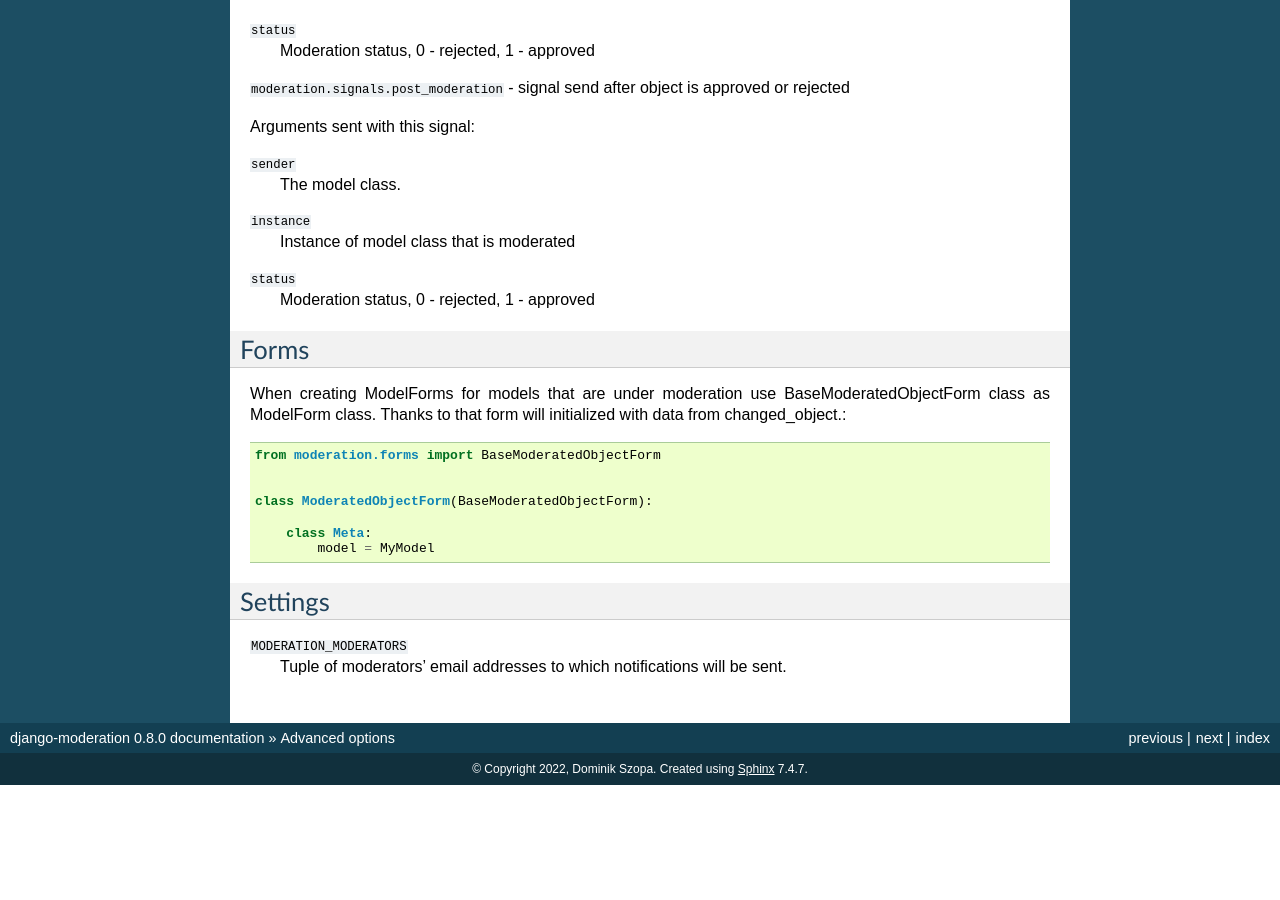
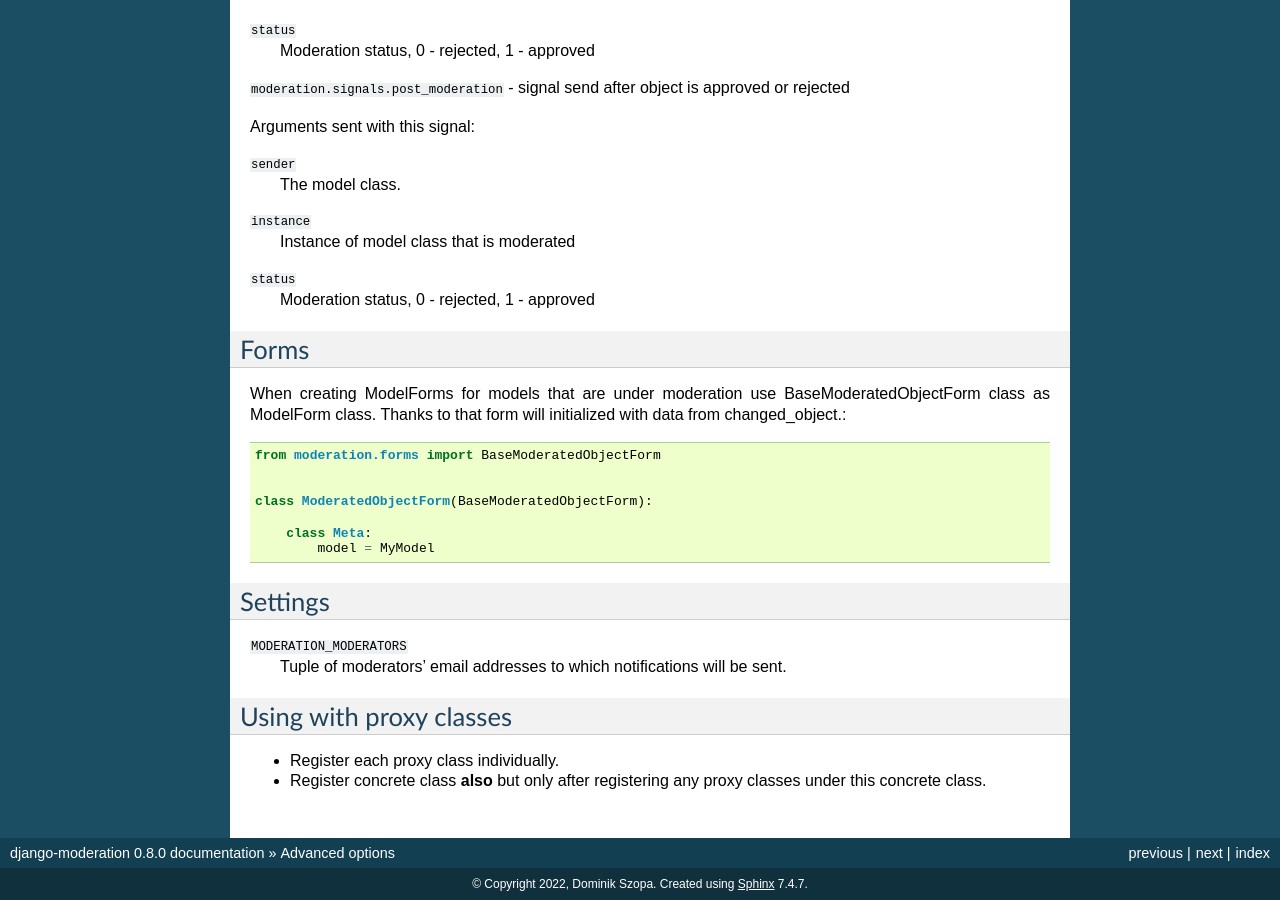
Before and after one commit to dominno/django-moderation, a Sphinx documentation site: the page built from docs/advanced_options.rst, in a window 1280 px wide and 900 px high, scrolled down 4383 px. Built offline with Sphinx 7.4.7, drawn with Linux system fonts in a browser that asks for light colours; before the commit the page ends 5168 px from its top, so only the background shows below that; some of the changed text lies outside the part shown.

Commit message:
Fix for incorrect queries being constructued on proxy/concrete classes
django-moderations creates a LEFT OUTER JOIN query but uses the content type ID for the concrete class, even on the proxy class model managers.

To play nicely, we tell the ModeratedObject model to save only the concrete class' content type ID.

I also noticed proxy class queries breaking if you register both the concrete class and the proxy class. Simply changing the order seems to work but I have no idea why.

```diff
--- a/docs/advanced_options.rst
+++ b/docs/advanced_options.rst
@@ -272,3 +272,9 @@ Settings
 
 ``MODERATION_MODERATORS``
     Tuple of moderators' email addresses to which notifications will be sent.
+
+Using with proxy classes
+--------
+
+- Register each proxy class individually.
+- Register concrete class **also** but only after registering any proxy classes under this concrete class.
```
Also changed, not shown: 1 other file.
